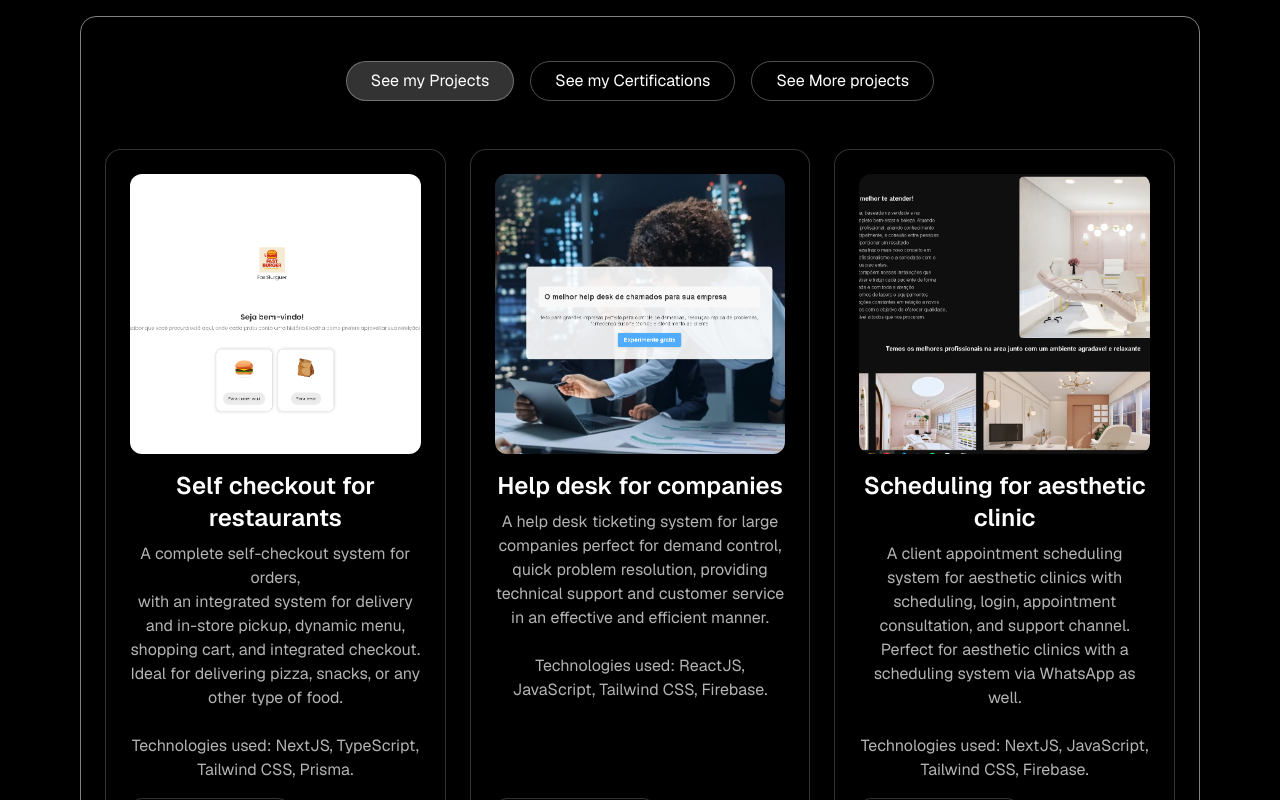
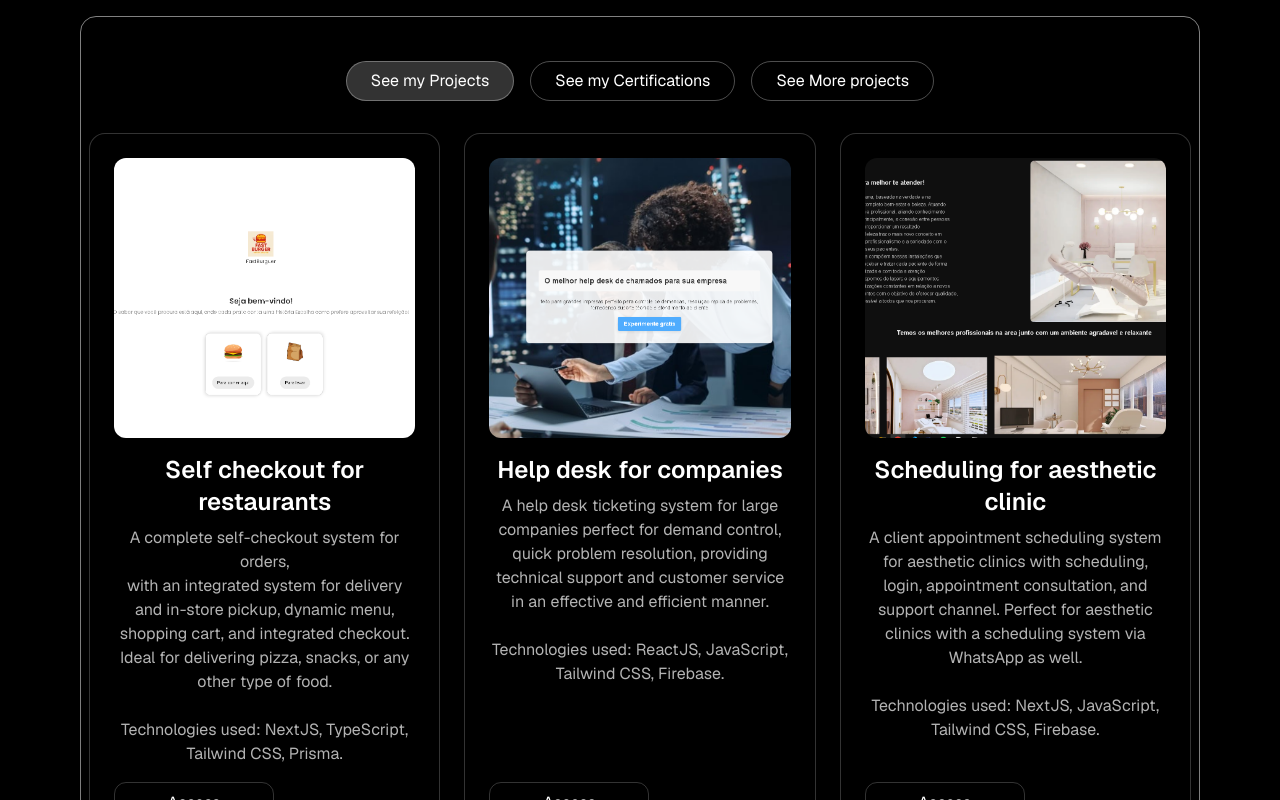
Before and after one commit to felipelima-Ti/portifolio, a Next.js app: page / in a window 1280 px wide. Shown: the part 3300-4100 px from the top of the page. Built offline with nearby package versions, Linux system fonts and the light colour scheme.

Commit message:
adjusted projects

```diff
--- a/src/app/page.jsx
+++ b/src/app/page.jsx
@@ -293,7 +293,7 @@ export default function Portfolio() {
     </button>
   </div>
 
-          <div className="grid grid-cols-1 md:grid-cols-3 gap-6 p-6">
+          <div className="grid grid-cols-1 md:grid-cols-3 gap-6 p-2">
   {activeTab === "projects" && (
     <>
       {/* SEUS 3 PROJETOS ATUAIS */}
```
